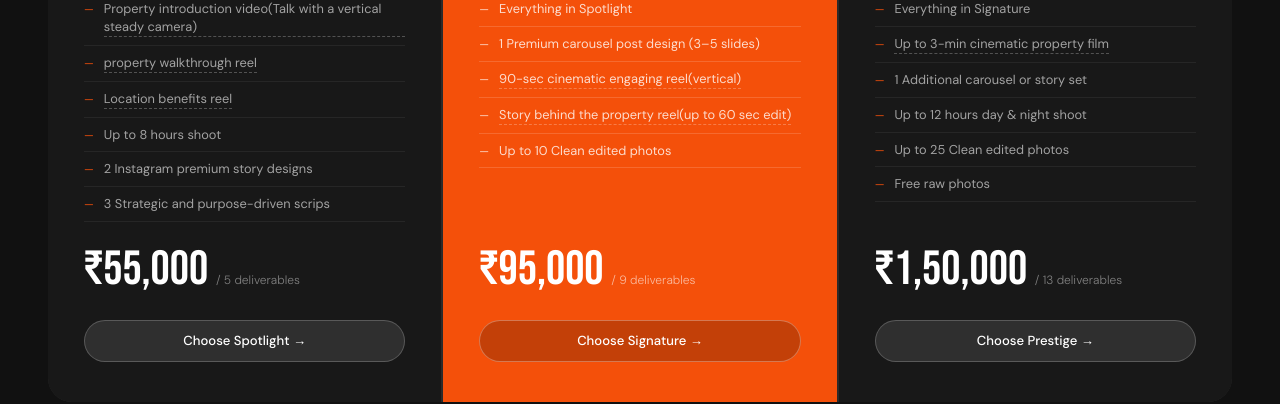
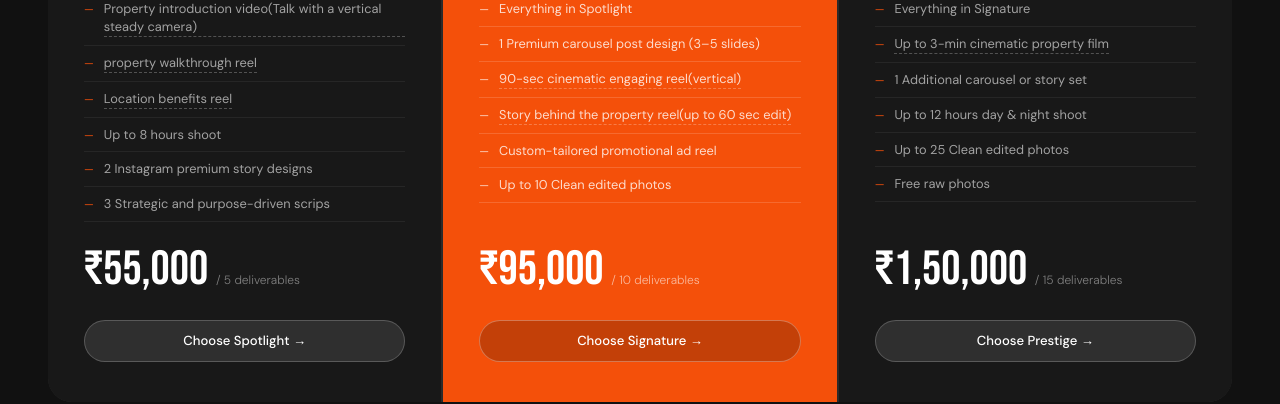
Before and after one commit to vaghelavijay178-hub/realestate, a Next.js app: page / in a window 1280 px wide. Shown: the part 2240-2644 px from the top of the page. Built offline with nearby package versions, Linux system fonts and the light colour scheme.

Commit message:
Update page.tsx

```diff
--- a/app/page.tsx
+++ b/app/page.tsx
@@ -669,10 +669,10 @@ export default function Home() {
               <li>1 Premium carousel post design (3–5 slides)</li>
               <li><a href="https://www.instagram.com/reel/DXHArrTkVBs/" target="_blank" rel="noopener noreferrer" style={{color:"inherit", borderBottom:"1px dashed rgba(255,255,255,0.25)", textDecoration:"none"}}>90-sec cinematic engaging reel(vertical)</a></li>
               <li><a href="https://www.instagram.com/reel/DXHArrTkVBs/" target="_blank" rel="noopener noreferrer" style={{color:"inherit", borderBottom:"1px dashed rgba(255,255,255,0.25)", textDecoration:"none"}}>Story behind the property reel(up to 60 sec edit)</a></li>
-
+              <li>Custom-tailored promotional ad reel</li>
               <li>Up to 10 Clean edited photos</li>
             </ul>
-            <div className="pkg-price">₹95,000 <span>/ 9 deliverables</span></div>
+            <div className="pkg-price">₹95,000 <span>/ 10 deliverables</span></div>
             <button className="pkg-cta" onClick={() => setOrderPkg("Signature — ₹95,000")}>Choose Signature →</button>
           </div>
 
@@ -689,7 +689,7 @@ export default function Home() {
               <li>Up to 25 Clean edited photos</li>
               <li>Free raw photos</li>
             </ul>
-            <div className="pkg-price">₹1,50,000 <span>/ 13 deliverables</span></div>
+            <div className="pkg-price">₹1,50,000 <span>/ 15 deliverables</span></div>
             <button className="pkg-cta" onClick={() => setOrderPkg("Prestige — ₹1,50,000")}>Choose Prestige →</button>
           </div>
 
```
